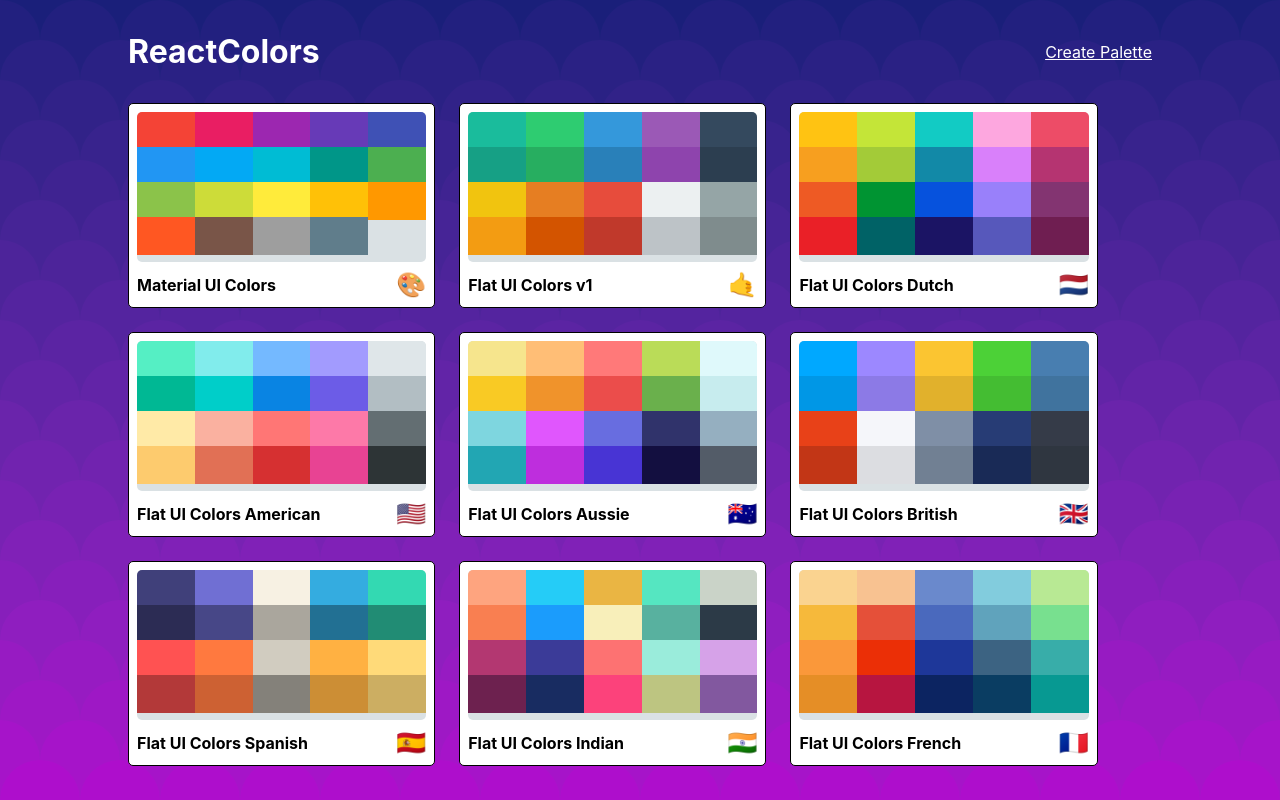
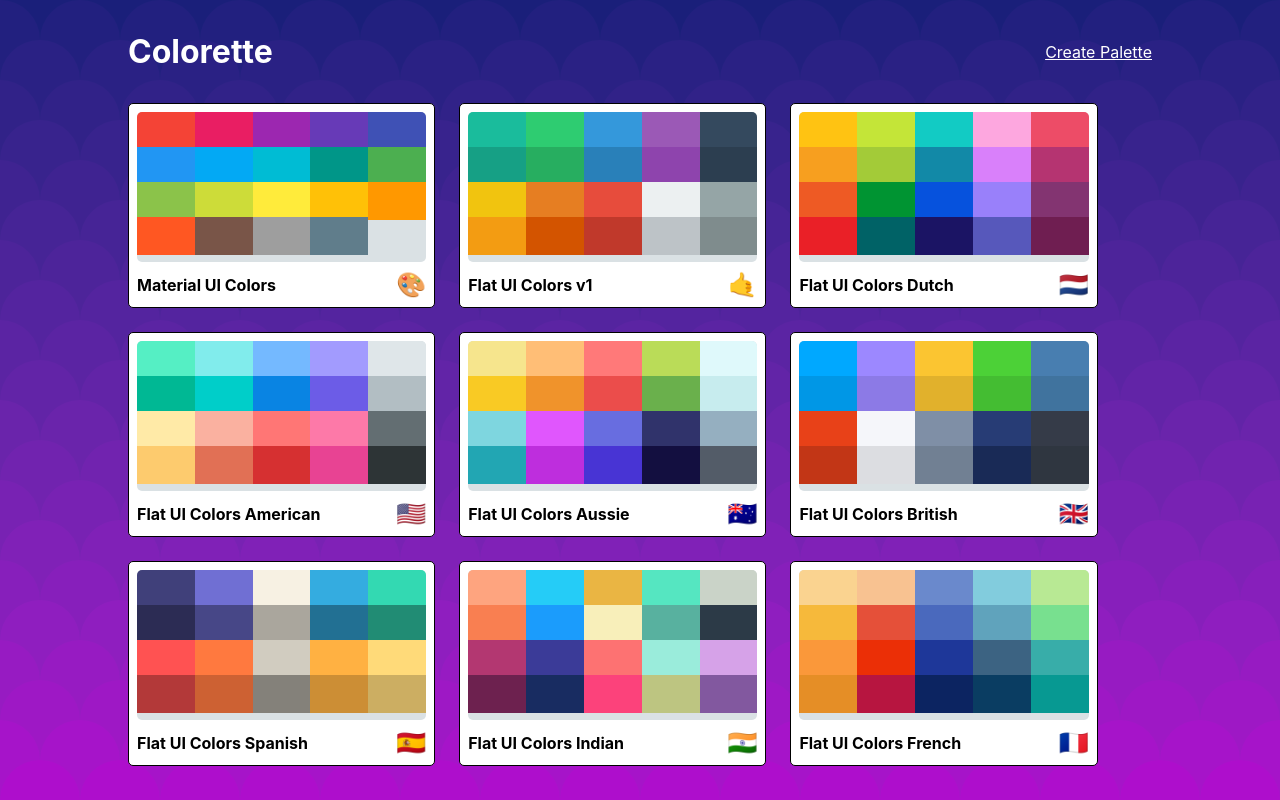
Before and after one commit to fsanchezvilela/react-palette-picker, a React (Create React App) app: page / in a window 1280 px wide. Built offline with nearby package versions, Linux system fonts and the light colour scheme.

Commit message:
fix duplicate color and name

```diff
--- a/public/index.html
+++ b/public/index.html
@@ -28,20 +28,10 @@
       href="https://fonts.googleapis.com/css?family=Roboto:100,400,500&display=swap"
       rel="stylesheet"
     />
-    <title>React App</title>
+    <title>Colorette | Make epic color palette</title>
   </head>
   <body>
     <noscript>You need to enable JavaScript to run this app.</noscript>
     <div id="root"></div>
-    <!--
-      This HTML file is a template.
-      If you open it directly in the browser, you will see an empty page.
-
-      You can add webfonts, meta tags, or analytics to this file.
-      The build step will place the bundled scripts into the <body> tag.
-
-      To begin the development, run `npm start` or `yarn start`.
-      To create a production bundle, use `npm run build` or `yarn build`.
-    -->
   </body>
 </html>
--- a/src/app/components/PaletteForm/NewPaletteForm/NewPaletteForm.component.js
+++ b/src/app/components/PaletteForm/NewPaletteForm/NewPaletteForm.component.js
@@ -67,6 +67,7 @@
     while(isDuplicateColor){
       rand = Math.floor(Math.random() * allColors.length);
       randomColor = allColors[rand];
+    // eslint-disable-next-line
       isDuplicateColor = this.state.colors.some(color => color.name === randomColor.name);
     }
     this.setState({ colors: [...this.state.colors, randomColor] });
--- a/src/app/components/PalettePage/Palette/PaletteList/PaletteList.component.js
+++ b/src/app/components/PalettePage/Palette/PaletteList/PaletteList.component.js
@@ -49,7 +49,7 @@
       <div className={classes.root}>
         <div className={classes.container}>
           <nav className={classes.nav}>
-            <h1 className={classes.heading}>ReactColors</h1>
+            <h1 className={classes.heading}>Colorette</h1>
             <Link to="/palette/new">Create Palette</Link>
           </nav>
             <TransitionGroup className={classes.palettes}>
```
